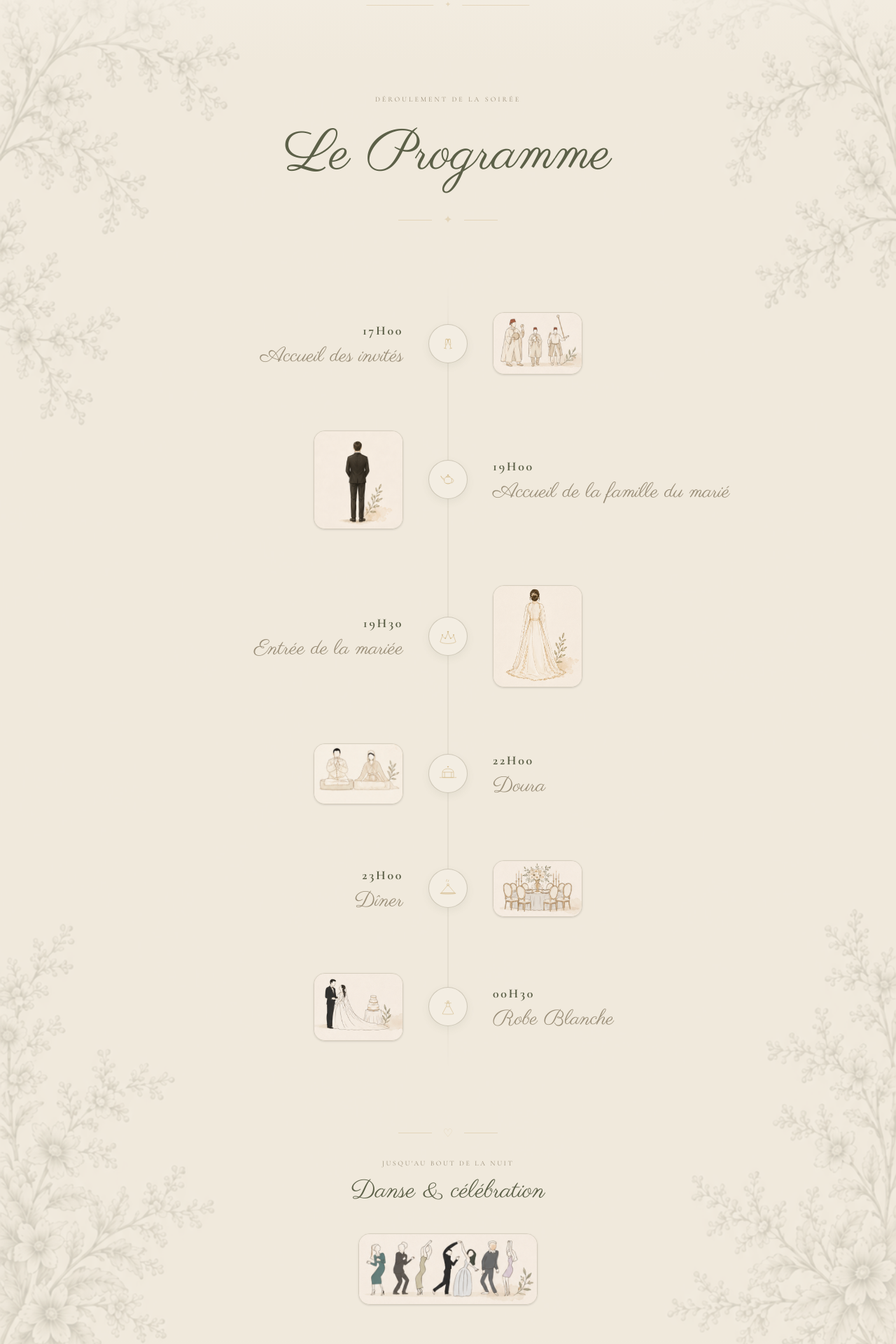
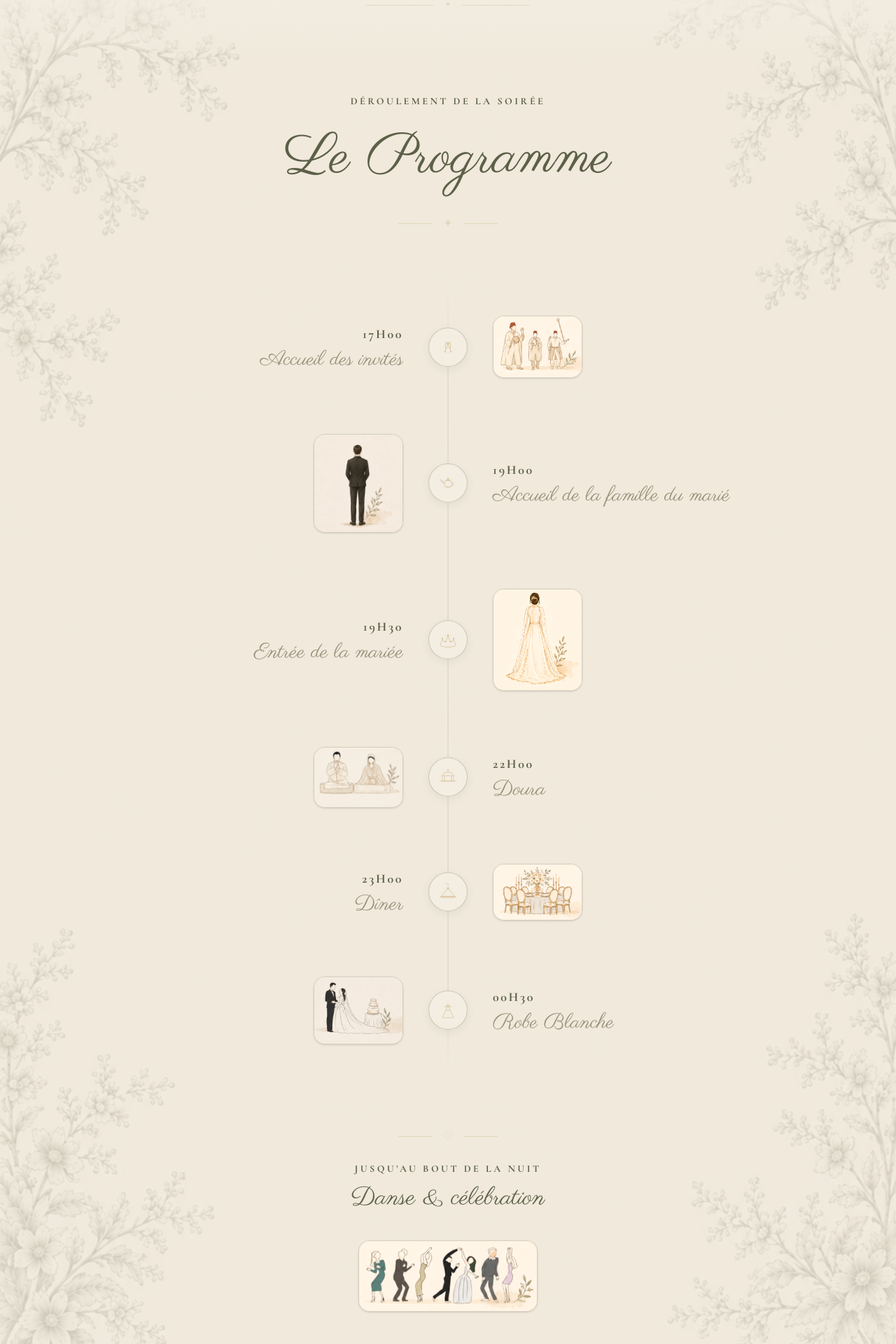
Before and after one commit to mehdibenabdallah6-hue/s-et-j, a React (Vite) app: page / in a window 1280 px wide. Shown: the part 1940-3860 px from the top of the page at 70% size. Built offline with nearby package versions, Linux system fonts and the light colour scheme.

Commit message:
design: improve visibility of timeline subtitles and enhance image colors

```diff
--- a/src/components/Timeline.tsx
+++ b/src/components/Timeline.tsx
@@ -139,7 +139,7 @@ export default function Timeline() {
           transition={{ duration: 0.8 }}
           className="text-center mb-20"
         >
-          <p className="uppercase tracking-[0.3em] text-[10px] font-serif mb-3" style={{ color: 'var(--color-wedding-illustration)' }}>
+          <p className="uppercase tracking-[0.25em] text-xs md:text-sm font-bold font-serif mb-3" style={{ color: 'var(--color-wedding-accent)' }}>
             Déroulement de la soirée
           </p>
           <h2 className="font-script" style={{ fontSize: 'clamp(3rem, 8vw, 5rem)', color: 'var(--color-wedding-accent)' }}>
@@ -223,7 +223,7 @@ export default function Timeline() {
                     ) : event.image ? (
                       <div className="flex justify-center w-24 md:w-32">
                         <div className="rounded-2xl border border-[rgba(154,142,120,0.3)] shadow-sm overflow-hidden transition-transform duration-500 hover:scale-105">
-                          <img src={event.image} alt="" className="w-full h-auto" />
+                          <img src={event.image} alt="" className="w-full h-auto" style={{ filter: 'saturate(1.3) contrast(1.1)' }} />
                         </div>
                       </div>
                     ) : null}
@@ -247,7 +247,7 @@ export default function Timeline() {
             <span style={{ color: 'var(--color-wedding-gold)' }}>♡</span>
             <span className="block h-px w-12" style={{ backgroundColor: 'var(--color-wedding-gold)' }} />
           </div>
-          <p className="uppercase tracking-[0.25em] text-[10px] font-serif mb-3" style={{ color: 'var(--color-wedding-illustration)' }}>
+          <p className="uppercase tracking-[0.25em] text-xs md:text-sm font-bold font-serif mb-3" style={{ color: 'var(--color-wedding-accent)' }}>
             Jusqu'au bout de la nuit
           </p>
           <h3 className="font-script text-4xl mb-10" style={{ color: 'var(--color-wedding-accent)' }}>
@@ -255,7 +255,7 @@ export default function Timeline() {
           </h3>
           <div className="flex justify-center">
             <div className="rounded-2xl border border-[rgba(154,142,120,0.3)] shadow-sm overflow-hidden w-48 md:w-64 max-w-full">
-              <img src="/celebration.png" alt="Danse et Célébration" className="w-full h-auto object-cover hover:scale-105 transition-transform duration-700" />
+              <img src="/celebration.png" alt="Danse et Célébration" className="w-full h-auto object-cover hover:scale-105 transition-transform duration-700" style={{ filter: 'saturate(1.3) contrast(1.1)' }} />
             </div>
           </div>
         </motion.div>
```
